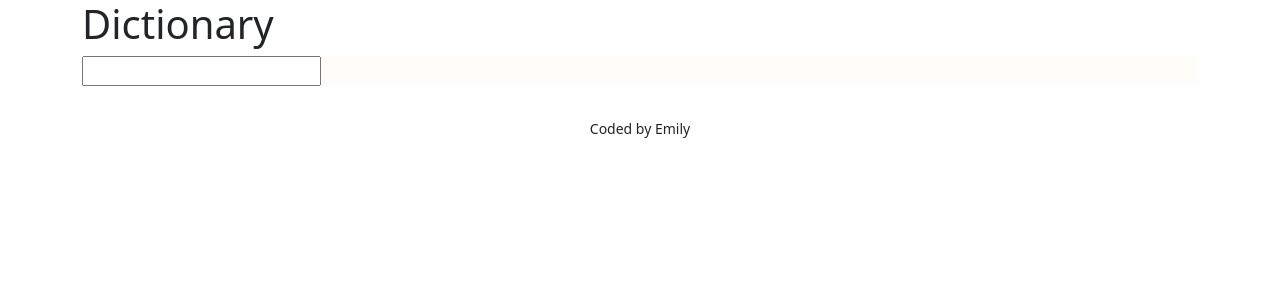
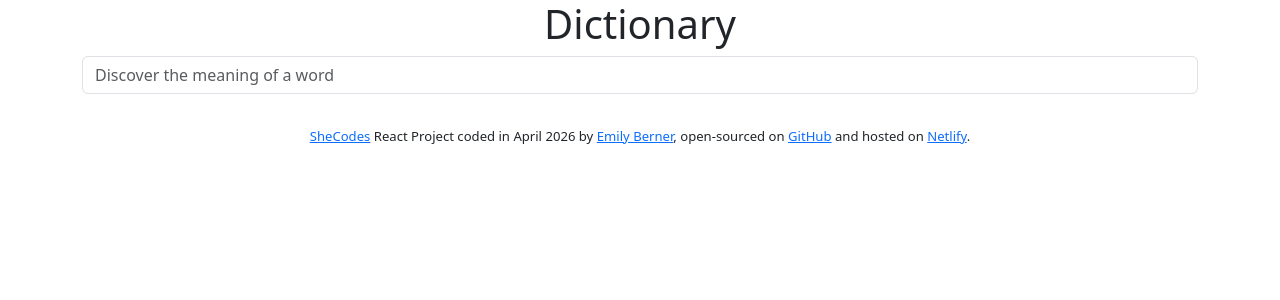
Before and after one commit to Emmily0/react-dictionary-project_shecodes-eb-042026, a React (Create React App) app: page / in a window 1280 px wide. Shown: the top 300 px of the page. Built offline with nearby package versions, Linux system fonts and the light colour scheme.

Commit message:
Added footer and minimum CSS styling

```diff
--- a/src/App.css
+++ b/src/App.css
@@ -1,4 +1,9 @@
+.App-header {
+    text-align: center;
+}
+
 .App-footer {
     text-align: center;
     margin: 30px 0;
+    font-size: 15px;
 }
--- a/src/App.js
+++ b/src/App.js
@@ -11,8 +11,20 @@ function App() {
       <Dictionary />
     </main>
     <footer className="App-footer">
-      <small>Coded by Emily</small>
-    </footer>
+     <small> <a href="https://www.shecodes.io/" target="_blank" rel="noreferrer"
+     title="SheCodes React Dictionary Project">SheCodes</a>
+    {" "}
+    React Project coded in April 2026 by
+    {" "}
+        <a href="https://www.shecodes.io/graduates/15505-emily-berner" target="_blank" rel="noreferrer"
+        title="Emily's SheCodes profile">Emily Berner</a>
+        , open-sourced on  <a href="https://github.com/Emmily0/react-dictionary-project_shecodes-eb-042026" target="_blank" rel="noreferrer"
+        title="Emily's React Dictionary Project on GitHub">GitHub</a>
+        {" "}
+        and hosted on  <a href="https://react-dictionary-p-shecodes-eb-042026.netlify.app/" target="_blank" rel="noreferrer"
+        title="Emily's React Dictionary Project on Netlify">Netlify</a>.
+        </small>
+        </footer>
     </div>
   );
 }
--- a/src/Dictionary.js
+++ b/src/Dictionary.js
@@ -25,7 +25,11 @@ export default function Dictionary() {
     return (
         <div className="Dictionary">
          <form onSubmit={search}>
-             <input type="search" onChange={handleKeywordChange}/>
+             <input
+             type="search"
+             onChange={handleKeywordChange}
+             className="form-control"
+             placeholder="Discover the meaning of a word"/>
          </form>
          <Results results={results} />
         </div>
--- /dev/null
+++ b/src/Meaning.css
@@ -0,0 +1,15 @@
+.Meaning .partOfSpeech {
+    font-size: 14px;
+    color: gray;
+    margin-top: 30px;
+}
+
+.Meaning .defintion {
+    margin-left: 30px;
+}
+
+.Meaning .example {
+    margin-left: 30px;
+    font-style: italic;
+    font-size: 14px;
+}
--- a/src/Meaning.js
+++ b/src/Meaning.js
@@ -1,12 +1,13 @@
 import React from "react";
+import "./Meaning.css";
 
 export default function Meaning(props) {
 
     return (
         <div className="Meaning">
-            <h3>{props.meaning.partOfSpeech}</h3>
-            <p>{props.meaning.definition} </p>
-            {props.meaning.example && <em>{props.meaning.example}</em>}
+            <h3 className="partOfSpeech">{props.meaning.partOfSpeech}</h3>
+            <p className="defintion">{props.meaning.definition} </p>
+            <span className="example">{props.meaning.example && <em>"{props.meaning.example}"</em>}</span>
         </div>
     );
 }
--- /dev/null
+++ b/src/Results.css
@@ -0,0 +1,3 @@
+.Results .resultTitle {
+    margin-top: 20px;
+}
--- a/src/Results.js
+++ b/src/Results.js
@@ -1,12 +1,13 @@
 import React from "react";
 import Meaning from "./Meaning";
+import "./Results.css";
 
 export default function Results(props) {
 
     if (props.results) {
         return (
         <div className="Results">
-            <h2>{props.results.word}</h2>
+            <h2 className="resultTitle">{props.results.word}</h2>
             {props.results.meanings.slice(0, 1).map(function (meaning, index) {
                 return (
                 <div key={index}>
```
